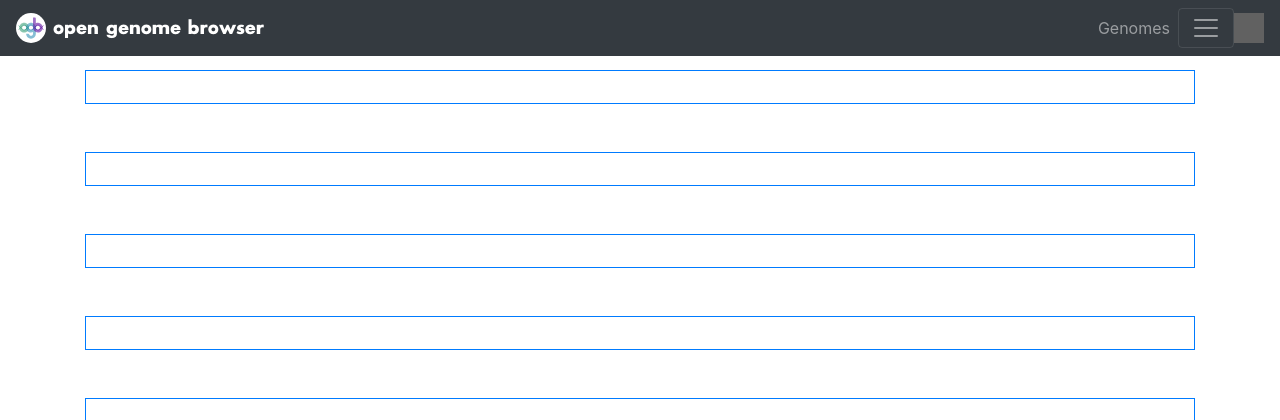
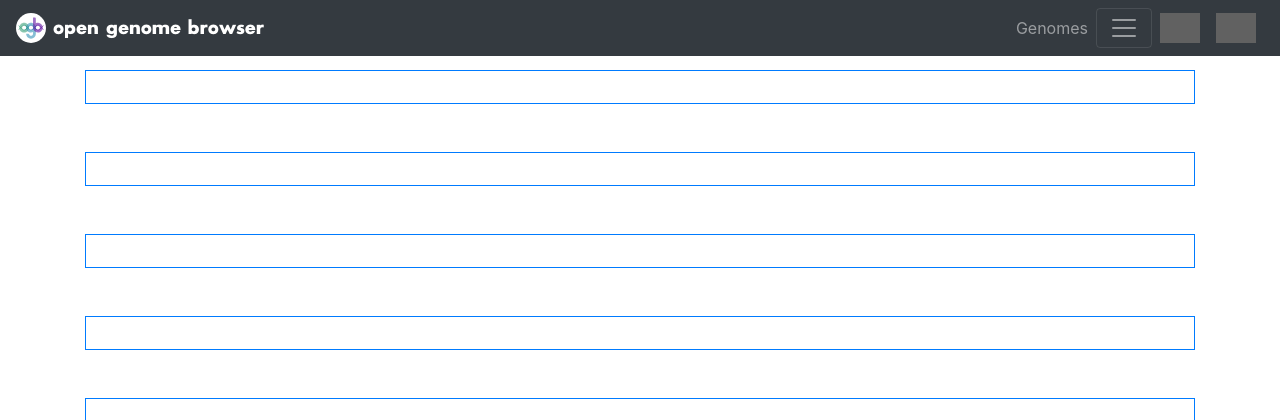
Before and after one commit to opengenomebrowser/opengenomebrowser, a Django app: page /test-click-menu/ in a window 1280 px wide. Shown: the top 420 px of the page. Run offline with Django 3.2, Linux system fonts and the light colour scheme; the visitor is signed in with stand-in values (Sample User, id 1); data that the repository does not hold is empty; parts of the project's set-up code (start-up, migrations or seed data) failed here and were passed over; some libraries are stand-ins or nearby versions; grey boxes are pictures that could not be loaded.

Commit message:
added user menu. fixes #2

```diff
--- a/website/static/global/css/base.css
+++ b/website/static/global/css/base.css
@@ -2,8 +2,16 @@
     white-space: nowrap;
 }
 
-.navbar .navbar-nav a {
-    padding: .5rem .5rem
+.navbar-padding {
+    padding: 0 .5rem;
+}
+
+.navbar-image {
+    height: 30px;
+}
+
+.btn-account {
+    width: 100%
 }
 
 @font-face {
--- a/website/static/global/js/sidebar.js
+++ b/website/static/global/js/sidebar.js
@@ -5,12 +5,12 @@ function openNav(event) {
 
     event.stopPropagation()
 
-    document.getElementById("mySidenav").style.width = "500px";
+    document.getElementById("ogbSidenav").style.width = "500px";
 
     // add listener to close the menu
     if (!sidebarlisterner_running) {
         $(document).on('click', function (e) {
-            if (e.altKey || e.metaKey || $('#mySidenav').has(e.target).length == 1 || $('#mySidenav').is(e.target)) {
+            if (e.altKey || e.metaKey || $('#ogbSidenav').has(e.target).length == 1 || $('#ogbSidenav').is(e.target)) {
                 // ignore clicks with alt or meta keys
                 // ignore clicks on dropdown
             } else {
@@ -25,12 +25,12 @@ function openNav(event) {
 
 /* Set the width of the side navigation to 0 */
 function closeNav(event) {
-    document.getElementById("mySidenav").style.width = "0"
+    document.getElementById("ogbSidenav").style.width = "0"
 }
 
-/* Toggle */
+/* Toggle Navbar */
 function toggleNav(event) {
-    var side_bar_state = document.getElementById("mySidenav").style.width
+    var side_bar_state = document.getElementById("ogbSidenav").style.width
 
     if (side_bar_state == "" || side_bar_state == "0px") {
         openNav(event);
--- a/website/templates/global/base.html
+++ b/website/templates/global/base.html
@@ -41,12 +41,15 @@
 </head>
 
 <body id="ogb-body" class="ogb-body">
+
+
 <!--Sidebar-->
-<div id="mySidenav" class="sidenav">
+<div id="ogbSidenav" class="sidenav">
     <div id="sidebar-content">
         {% block sidebar %}{% endblock %}
     </div>
 </div>
+
 
 <!--Navbar-->
 <nav class="navbar navbar-dark bg-dark fixed-top">
@@ -57,7 +60,7 @@
         <span id="ogb-logo-text">open genome browser</span>
     </a>
 
-    <div class="navbar-nav ml-auto">
+    <div class="navbar-nav ml-auto navbar-padding">
         <a class="nav-link text-nowrap {% if request.resolver_match.url_name == 'genomes' %}active{% endif %}" href="{% url 'website:genomes' %}"
         >Genomes</a>
     </div>
@@ -90,15 +93,54 @@
         </ul>
     </div>
     <!-- collapsible menu button (only shown when collapsed) -->
-    <button class="navbar-toggler" type="button" data-toggle="collapse" data-target="#navbarSupportedContent" aria-controls="navbarSupportedContent"
+    <button class="navbar-toggler navbar-padding" type="button" data-toggle="collapse" data-target="#navbarSupportedContent"
+            aria-controls="navbarSupportedContent"
             aria-expanded="false" aria-label="Toggle navigation">
         <span class="navbar-toggler-icon"></span>
     </button>
 
+    <!-- account -->
+    <div class="btn-group navbar-padding">
+        <div data-toggle="dropdown" aria-haspopup="true" aria-expanded="false">
+            <img src="{% static 'global/ionicons/md-person.svg' %}" id="account" alt="account"
+                 class="d-inline-block svg-invert navbar-image">
+        </div>
+        <div class="dropdown-menu dropdown-menu-right">
+            {% if user.is_authenticated %}
+                <h6 class="dropdown-header">Welcome, {{ user.get_username }}!</h6>
+                <div class="dropdown-item">
+                    <a class="btn btn-warning btn-account" href="{% url 'logout' %}">
+                        Log out
+                    </a>
+                </div>
+
+                <div class="dropdown-divider"></div>
+
+                <div class="dropdown-item">
+                    <a class="btn btn-info btn-account" href="{% url 'password_change' %}">
+                        Change password
+                    </a>
+                </div>
+                <div class="dropdown-item">
+                    <a class="btn btn-info btn-account" href="{% url 'password_reset' %}">
+                        Reset password
+                    </a>
+                </div>
+            {% else %}
+                <h6 class="dropdown-header">Welcome to OpenGenomeBrowser!</h6>
+                <div class="dropdown-item">
+                    <a class="btn btn-primary btn-account" href="{% url 'login' %}">
+                        Log in
+                    </a>
+                </div>
+            {% endif %}
+        </div>
+    </div>
+
     <!-- toggle sidebar -->
     <div class="nav-item">
-        <img src="{% static 'global/ionicons/md-settings.svg' %}" class="d-inline-block svg-invert" width="30" height="30"
-             onclick="toggleNav(event)" loading="lazy">
+        <img src="{% static 'global/ionicons/md-settings.svg' %}" id="settings-wheel" alt="settings wheel"
+             class="d-inline-block svg-invert navbar-padding navbar-image" onclick="toggleNav(event)">
     </div>
 
 </nav>
```
